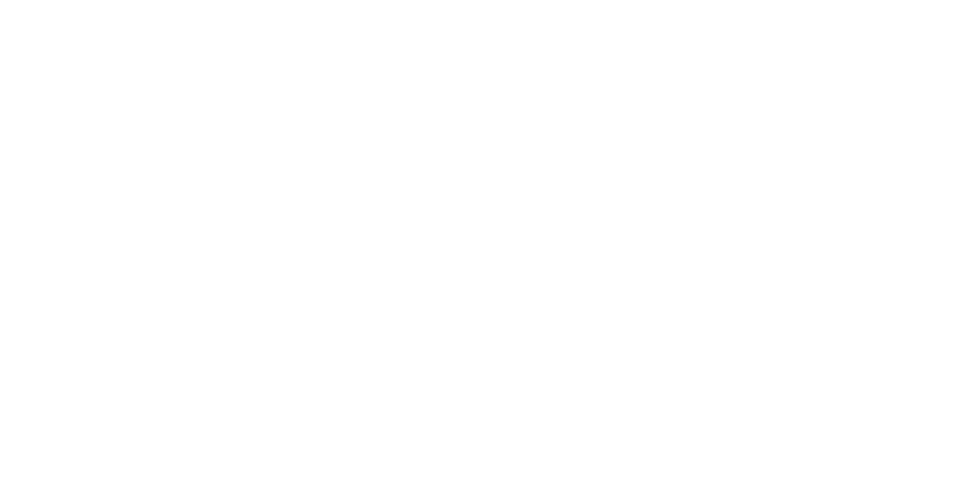
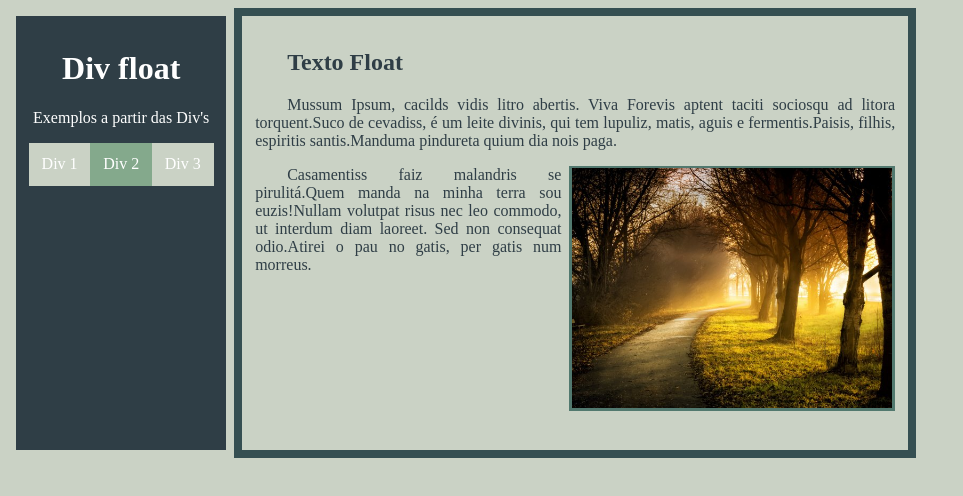
Before and after one commit to MauroBHjr/SenacDevN211frontEndAula07, a plain HTML site: page index.html in a window 1280 px wide. Shown: the whole page, without its empty margins (0-963 px from the left). Drawn offline with Linux system fonts and the light colour scheme.

Commit message:
feito, não deu pra comentar muito

```diff
--- a/estilo.css
+++ b/estilo.css
@@ -0,0 +1,49 @@
+/* color pallet
+#cad2c5
+#84a98c
+#52796f
+#354f52
+#2f3e46
+*/
+
+body{
+	background-color: #cad2c5;
+}
+div{
+	padding: 0.8rem;
+	float: left;
+}
+.exemplo{
+	height: 25.5rem;;
+	margin: auto;
+	border: 0.5rem solid #cad2c5;
+	background-color: #2f3e46;
+	float: left;
+	color: white;
+	text-align: center;
+}
+.div1{
+	background-color: #cad2c5;
+}
+.div2{
+	background-color: #84a98c;
+}
+.div3{
+	background-color: #cad2c5;
+}
+.texto{
+	color: #2f3e46;
+	border: 0.5rem solid #354f52;
+	height: 25.5rem;
+	width: 40rem;
+	text-align: justify;
+	text-indent: 2rem;
+}
+img{
+	width: 20rem;
+	height: auto;
+	float: right;
+	margin-left: 0.5rem;
+	background-color: #52796f;
+	padding:0.18rem;
+}
--- a/index.html
+++ b/index.html
@@ -2,12 +2,36 @@
 <html lang="pt-br">
 	<head><!-- Cabeçalho do arquivo -->
 		<meta charset="UTF-8">
-		<title>UC12 Aula 06</title>
-		<meta name="description" content="UC12 - Aula 06 - Front-end">
+		<title>UC12 Aula 07</title>
+		<meta name="description" content="UC12 - Aula 07 - Front-end">
 		<meta name="keywords" content="HTML, CSS, XML, JavaScript">
 		<meta name="author" content="Mauro B H Jr">
 		<meta name="viewport" content="width=device-width, initial-scale=1.0"> <!-- responsividade -->
 		<!-- Estilo da página -->
 		<link rel="stylesheet" href="estilo.css"/>
 	</head>
+	<body>
+		<div class="exemplo">
+			<h1>Div float</h1>
+			<p>Exemplos a partir das Div's</p>
+			<div class="div1">Div 1</div>
+			<div class="div2">Div 2</div>
+			<div class="div3">Div 3</div>
+		</div>
+		<div class="texto">
+			<h2>Texto Float</h2>
+			<p>Mussum Ipsum, cacilds vidis litro abertis. Viva Forevis aptent taciti sociosqu ad litora torquent.Suco de cevadiss, é um leite divinis, qui tem lupuliz, matis, aguis e fermentis.Paisis, filhis, espiritis santis.Manduma pindureta quium dia nois paga.</p>
+			<p>
+				<img src="./imagens/caminho.jpg" alt="Caminho entre árvores" title="Caminho"/>
+				Casamentiss faiz malandris se pirulitá.Quem manda na minha terra sou euzis!Nullam volutpat risus nec leo commodo, ut interdum diam laoreet. Sed non consequat odio.Atirei o pau no gatis, per gatis num morreus.
+			</p>
+
+
+		</div>
+	</body>
+
+
+
+
+
 </html>
```
